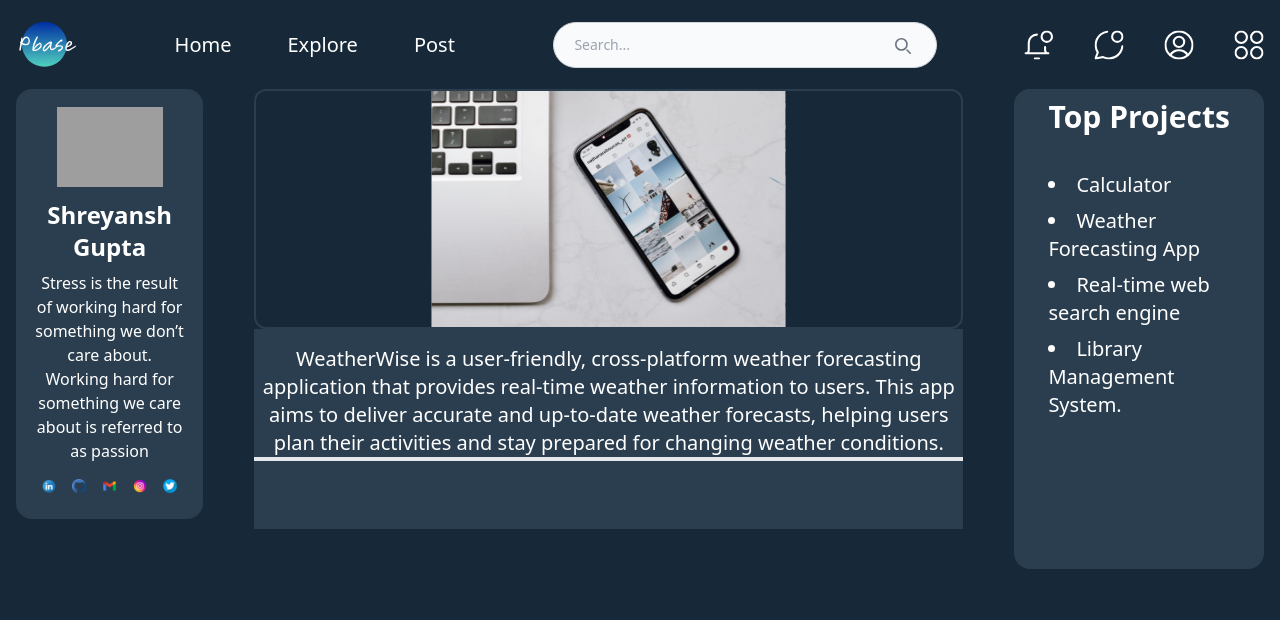
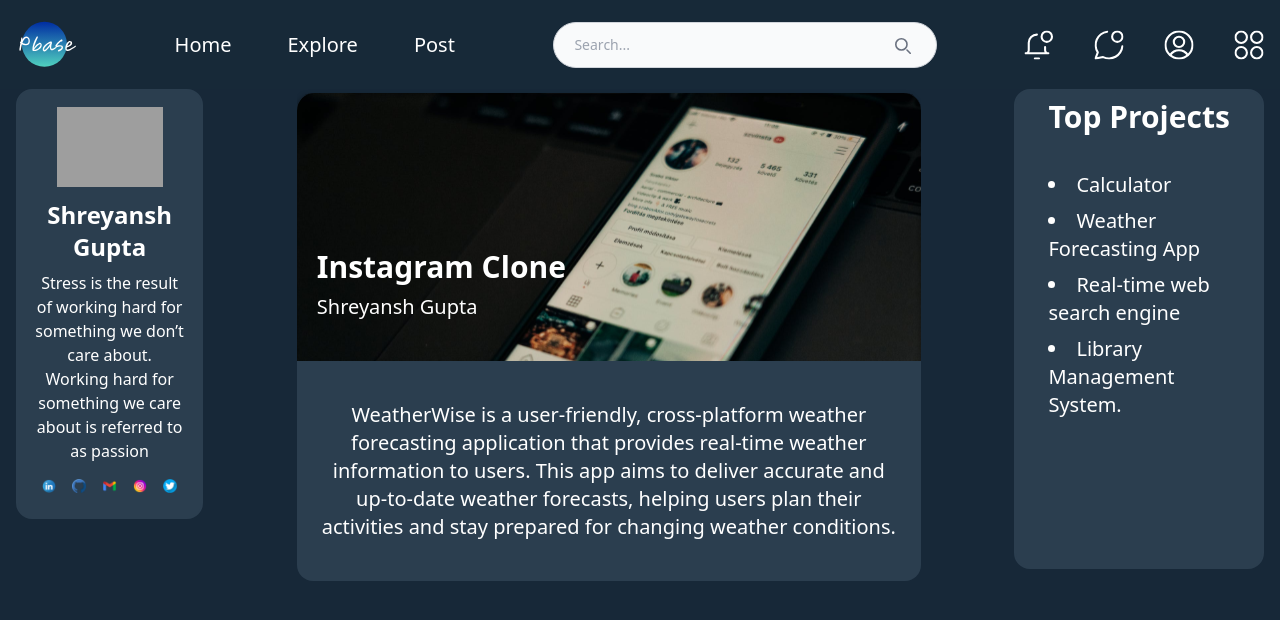
Before and after one commit to TanishqN18/SIH, a Next.js app: page / in a window 1280 px wide. Shown: the top 620 px of the page. Built offline with nearby package versions, Linux system fonts and the light colour scheme; grey boxes are pictures that could not be loaded.

Commit message:
post component created

```diff
--- a/components/post/post.js
+++ b/components/post/post.js
@@ -1,20 +1,21 @@
 import Image from 'next/image'
+
 
 const Posts=()=>{
     return(
-        <div className='h-screen'>
-        <div className="text-white border-2 border-[#2b3e4f] rounded-xl h-[30%] text-4xl  mx-5">
-              <a href=''>
-              <Image className=' w-[100%] h-full'
-                src="/Main.svg"
-                width={100}
-                height={100}
-                priority
-              />
-              </a>
-            </div>
-            <div className='rounded-4xl h-[25%] bg-[#2b3e4f] mx-5 '>
-              <p className='pt-4 text-xl  text-white text-center border-b-4'>
+        <div className='h-fit rounded-2xl'>
+
+                <div className="bg-[url('/abc.svg')] bg-cover">
+                 <div className='pt-40'>
+
+                 </div>
+                 <div className='text-white text-3xl pl-5 font-bold'>Instagram Clone</div>
+                 <div className='text-white text-xl pl-5 pt-2 pb-10'>Shreyansh Gupta</div>
+                </div>
+
+
+            <div className='bg-[#2b3e4f] rounded-b-2xl'>
+              <p className=' text-xl  text-white text-center py-10 justify-center px-5 m-0 '>
               WeatherWise is a user-friendly, cross-platform weather forecasting application that provides real-time weather information to users.
               This app aims to deliver accurate and up-to-date weather forecasts,
               helping users plan their activities and stay prepared for changing weather conditions.
--- a/pages/index.js
+++ b/pages/index.js
@@ -1,6 +1,6 @@
 import React from 'react'
 import Image from 'next/image'
-import { Button } from '@material-tailwind/react';
+
 import Posts from '../components/post/post';
 
 
@@ -91,7 +91,7 @@
 
           </div>
 
-          <div className=' rounded-4xl   w-[60%]'>
+          <div className=' rounded-4xl   w-[50%]'>
             {/* <div className="text-white border-2 border-[#2b3e4f] rounded-xl h-[30%] text-4xl  mx-5">
               <a href=''>
               <Image className='fill  w-auto h-full'
```
Also changed, not shown: public/abc.svg (added).
